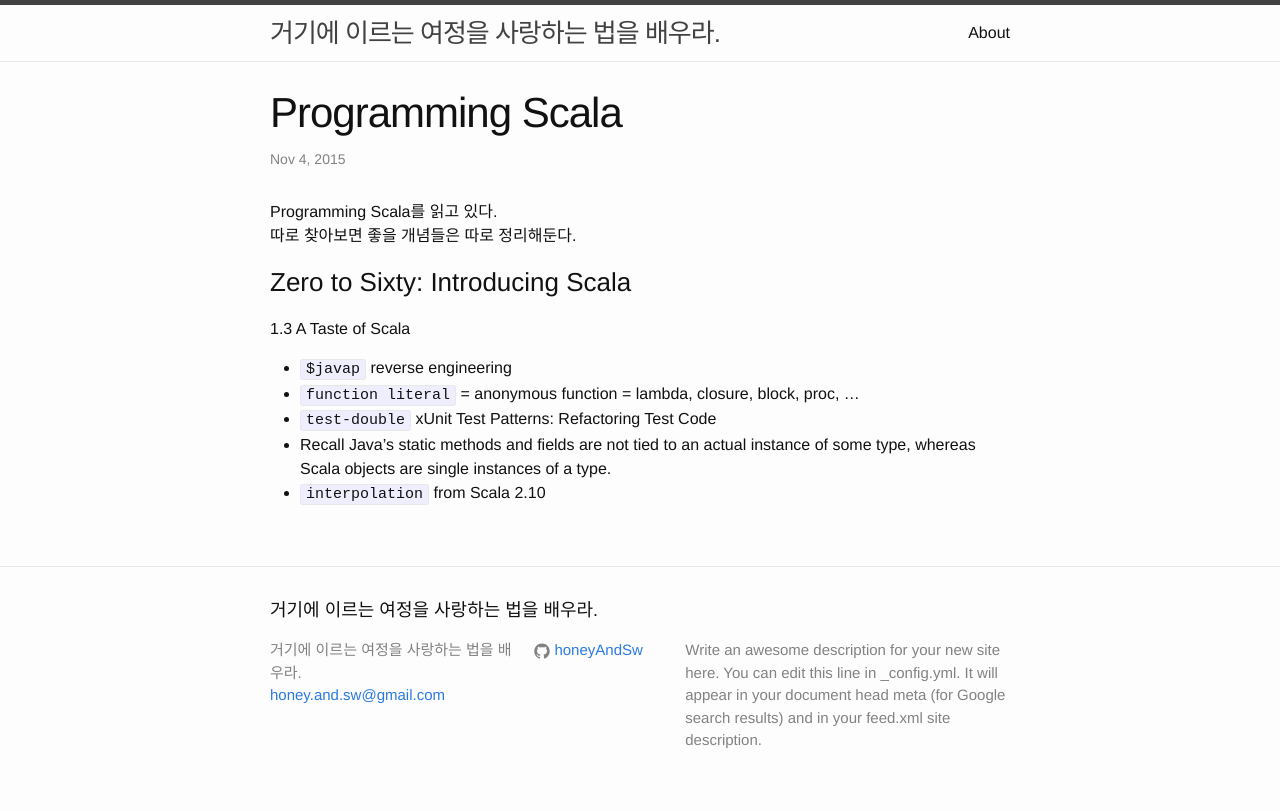
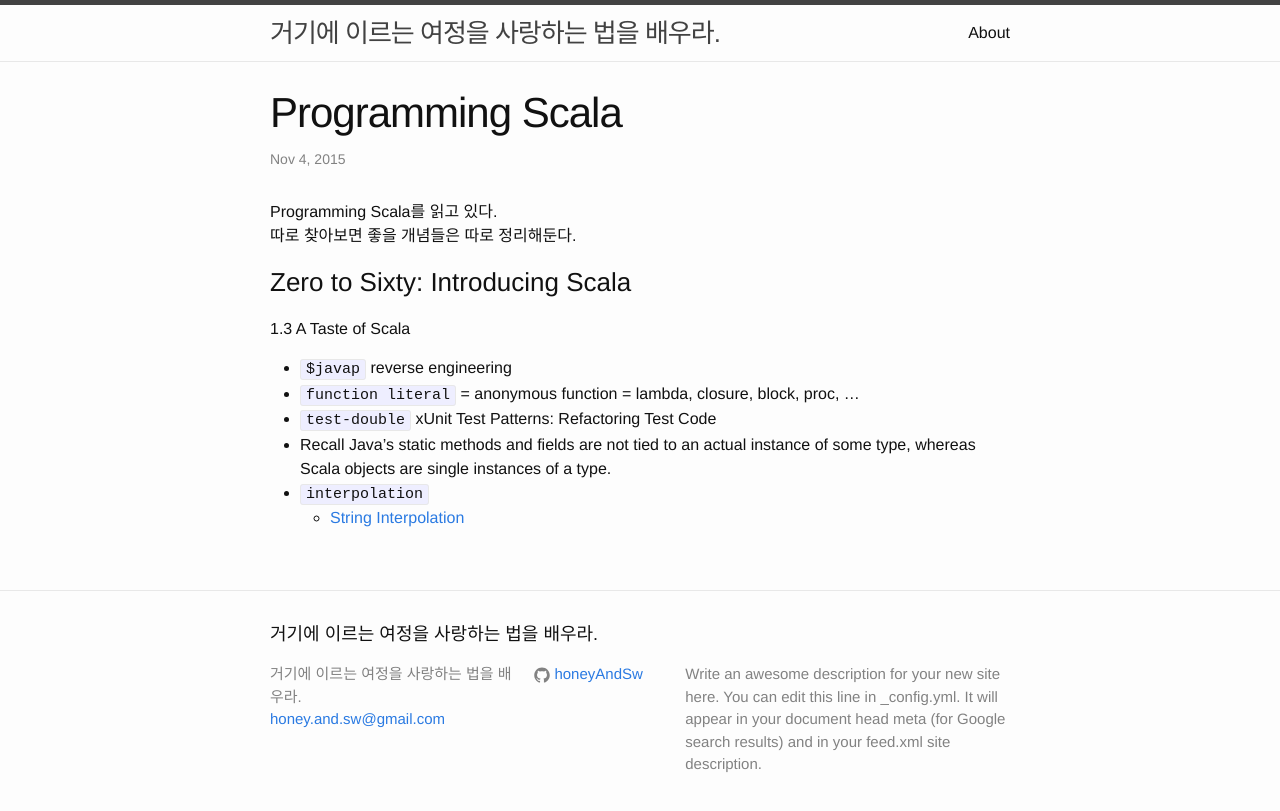
Before and after one commit to honeyAndSw/honeyAndSw.github.io, a Jekyll site: the page built from _posts/2015-11-04-programming-scala.markdown, in a window 1280 px wide. Shown: the top 811 px of the page. Built offline with Jekyll 4.4.1, drawn with Linux system fonts in a browser that asks for light colours.

Commit message:
Scala - String Interporation

```diff
--- a/_posts/2015-11-04-programming-scala.markdown
+++ b/_posts/2015-11-04-programming-scala.markdown
@@ -14,4 +14,5 @@ Programming Scala를 읽고 있다.
 - `function literal` = anonymous function = lambda, closure, block, proc, ...
 - `test-double` xUnit Test Patterns: Refactoring Test Code
 - Recall Java’s static methods and fields are not tied to an actual instance of some type, whereas Scala objects are single instances of a type.
-- `interpolation` from Scala 2.10
+- `interpolation`
+   - [String Interpolation](http://docs.scala-lang.org/overviews/core/string-interpolation.html)
```
